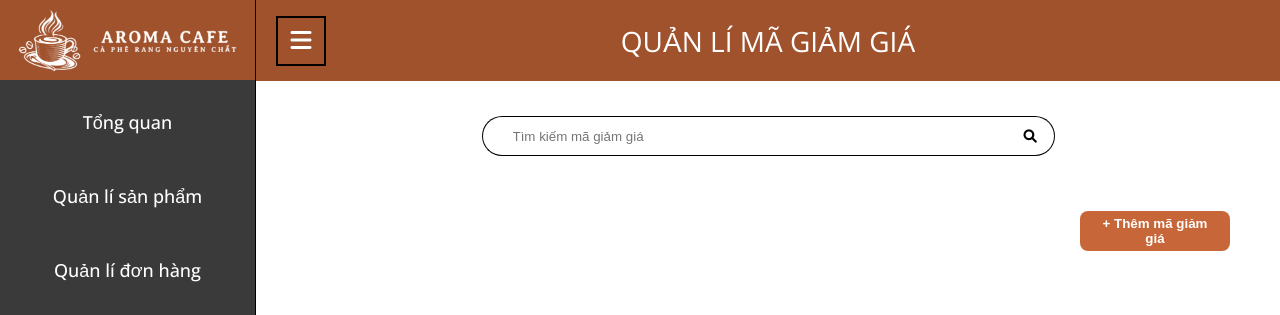
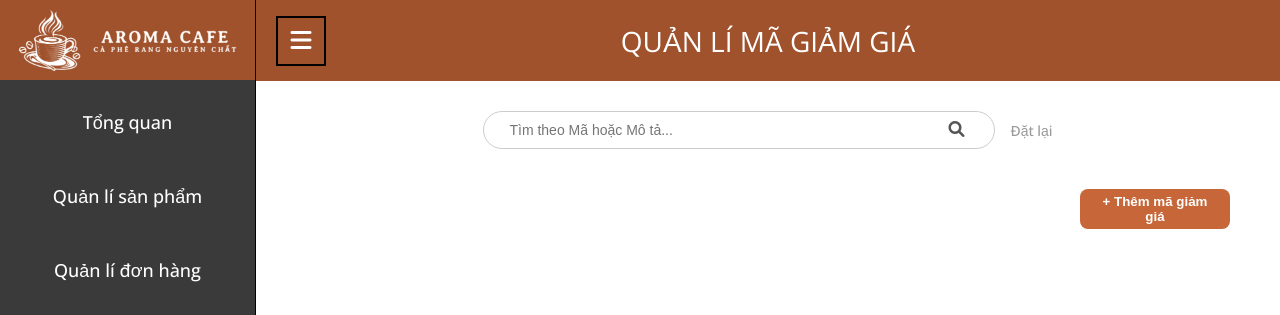
Before and after one commit to ThanhTungTYT/Project_Python, a Django app: page /adminPage8/ in a window 1280 px wide. Shown: the top 315 px of the page. Run offline with Django 5.2, Linux system fonts and the light colour scheme; data that the repository does not hold is empty.

Commit message:
Format gia tien cua toan bo web, them tinh    nang tim kiem o trang admin quan ly ma giam gia

```diff
--- a/web_app/main/static/main/css/admin.css
+++ b/web_app/main/static/main/css/admin.css
@@ -290,7 +290,7 @@ table td {
 .right-content .search-bar input {
     width: 50%;
     height: 40px;
-    padding: 10px 30px;
+    padding: 10px 20px;
     border-radius: 20px 0 0 20px;
     border: 1px black solid;
     border-right: none;
@@ -303,7 +303,7 @@ table td {
 .right-content .search-bar button {
     width: 5%;
     height: 40px;
-    padding: 10px 30px;
+    padding: 10px 20px;
     border-radius: 0 20px 20px 0;
     border: 1px black solid;
     border-left: none;
--- a/web_app/main/templates/main/account.html
+++ b/web_app/main/templates/main/account.html
@@ -1,4 +1,5 @@
 {% load static %}
+{% load custom_filters %}
 <!DOCTYPE html>
 <html lang="en">
 <head>
--- a/web_app/main/templates/main/adminPage8.html
+++ b/web_app/main/templates/main/adminPage8.html
@@ -9,15 +9,86 @@
     <link rel="stylesheet" href="{% static 'main/css/admin.css' %}">
 
     <style>
-        /* === CSS ÉP FORM RA GIỮA MÀN HÌNH === */
-        /* Overlay làm tối nền */
+        /* === CSS CẤU TRÚC CHUNG === */
+
+        /* === CSS CHO SEARCH BAR (CẬP NHẬT MỚI) === */
+        .search-container {
+            display: flex;
+            justify-content: center;
+            align-items: center;
+            margin-bottom: 20px;
+            gap: 15px;
+        }
+
+        .right-content .search-bar {
+            width: 50% !important;
+            height: auto !important;
+            background: #fff;
+            border: 1px solid #ccc !important;
+            border-radius: 25px !important;
+            padding: 5px 20px !important;
+            display: flex;
+            align-items: center;
+            box-shadow: none !important;
+            margin: 0 !important; /* Quan trọng để flex align chuẩn */
+        }
+
+        .right-content .search-bar input {
+            border: none !important;
+            outline: none;
+            background: transparent;
+            width: 100% !important;
+            flex: 1;
+            height: auto !important;
+            padding: 5px !important;
+            font-size: 14px;
+            border-radius: 0 !important;
+        }
+
+        .right-content .search-bar button {
+            border: none !important;
+            background: transparent !important;
+            width: auto !important;
+            height: auto !important;
+            padding: 0 10px !important;
+            border-radius: 0 !important;
+            cursor: pointer;
+            color: #555;
+            font-size: 16px;
+            flex-shrink: 0;
+        }
+
+        .right-content .search-bar button:hover {
+            transform: none !important;
+            color: #333;
+        }
+
+        .reset-btn {
+            text-decoration: none;
+            color: #999;
+            font-size: 14px;
+            font-weight: 500;
+            display: flex;
+            align-items: center;
+            gap: 5px;
+            cursor: pointer;
+            border: none;
+            padding: 0;
+            margin: 0;
+            white-space: nowrap;
+        }
+
+        .reset-btn:hover {
+            color: #dc3545;     /* Hover chuyển đỏ */
+        }
+
+        /* === CSS MODAL & FORM (GIỮ NGUYÊN) === */
         .modal-overlay {
             display: none;
             position: fixed; top: 0; left: 0; width: 100%; height: 100%;
             background: rgba(0, 0, 0, 0.5); z-index: 9998;
         }
 
-        /* Ghi đè class form-add để nó nổi lên giữa màn hình */
         .form-add {
             position: fixed !important;
             top: 50% !important;
@@ -27,18 +98,17 @@
             background: #fff;
             box-shadow: 0 5px 25px rgba(0,0,0,0.3);
             border-radius: 8px;
-            max-height: 90vh; /* Tránh form quá dài tràn màn hình */
-            overflow-y: auto; /* Cho phép cuộn nếu form dài */
-            width: 450px; /* Độ rộng vừa phải */
+            max-height: 90vh;
+            overflow-y: auto;
+            width: 450px;
         }
 
-        /* Chỉnh lại nút đóng form */
         #take-off {
             cursor: pointer; font-weight: bold; font-size: 18px; border: none; background: transparent;
         }
         #take-off:hover { color: red; }
 
-        /* Style cho bảng và nút hành động */
+        /* === TABLE & ACTIONS === */
         table { width: 100%; border-collapse: collapse; margin-top: 20px; }
         th, td { padding: 12px; text-align: center; border-bottom: 1px solid #eee; }
         th { background-color: #f8f9fa; color: #666; font-weight: 600; }
@@ -77,10 +147,16 @@
         <button class="slider-menu" id="slider-menu"><i class="fa-solid fa-bars"></i></button>
         <p>QUẢN LÍ MÃ GIẢM GIÁ</p>
     </div>
-    <form class="search-bar" action="{% url 'search' %}" method="GET">
-        <input type="text" name="q" placeholder="Tìm kiếm mã giảm giá" required>
-        <button type="submit"><i class="fas fa-search"></i></button>
-    </form>
+
+    <div class="search-container">
+        <form class="search-bar" action="{% url 'adminPage8' %}" method="GET">
+            <input type="text" name="q" value="{{ query|default:'' }}" placeholder="Tìm theo Mã hoặc Mô tả..." required>
+            <button type="submit"><i class="fas fa-search"></i></button>
+        </form>
+
+        <a href="{% url 'adminPage8' %}" class="reset-btn" title="Xóa bộ lọc">
+            Đặt lại </a>
+    </div>
 
     <div class="main-menu">
         <button id="add-btn" onclick="openAddModal()">+ Thêm mã giảm giá</button>
--- a/web_app/main/templates/main/cart.html
+++ b/web_app/main/templates/main/cart.html
@@ -84,7 +84,7 @@
 
             <button type="button" class="btn-increase">+</button>
         </div>
-        <div class="product-subtotal">{{item.product.price}}đ</div>
+        <div class="product-subtotal">{{item.product.price | vn_currency}} VND</div>
     </div>
     {% endfor %}
 </div>
--- a/web_app/main/templates/main/catalog.html
+++ b/web_app/main/templates/main/catalog.html
@@ -86,7 +86,7 @@
                     <img src="{{ image_object.image_url }}" alt="{{ product.name }}">
                     {% endwith %}
                     <p>{{ product.name }}</p>
-                    <span>{{ product.price }} VND</span>
+                    <span>{{ product.price | vn_currency}} VND</span>
                     <label>Loại: {{ product.category.name }}</label>
                 </a>
             {% endfor %}
--- a/web_app/main/templates/main/history.html
+++ b/web_app/main/templates/main/history.html
@@ -63,7 +63,7 @@
                             <div style="flex-grow: 1;">
                                 <p style="margin: 0; font-weight: 500; color: #333;">{{ item.product.name }}</p>
                                 <p style="margin: 5px 0; font-size: 13px; color: #666;">
-                                    {{ item.price|stringformat:"d" }}đ x {{ item.quantity }}
+                                    {{ item.price| vn_currency }}đ x {{ item.quantity }}
                                 </p>
                             </div>
 
@@ -111,12 +111,12 @@
                     <div style="text-align: right;">
                         {% if order.discount_percent > 0 %}
                             <div style="font-size: 13px; color: #28a745; margin-bottom: 5px;">
-                                <i class="fas fa-tag"></i> Giảm {{ order.discount_percent|stringformat:"d" }}%
+                                <i class="fas fa-tag"></i> Giảm {{ order.discount_percent| vn_currency }}%
                             </div>
                         {% endif %}
                         <span style="font-size: 14px; color: #666;">Tổng tiền:</span>
                         <span style="font-size: 18px; color: #d3b673; font-weight: bold; margin-left: 10px;">
-                            {{ order.final_amount|stringformat:"d" }}đ
+                            {{ order.final_amount| vn_currency }}đ
                         </span>
                     </div>
                 </div>
--- a/web_app/main/templates/main/payment_qr.html
+++ b/web_app/main/templates/main/payment_qr.html
@@ -1,4 +1,5 @@
 {% load static %}
+{% load custom_filters %}
 <!DOCTYPE html>
 <html lang="vi">
 <head>
@@ -22,7 +23,7 @@
 
     <div class="qr-wrapper">
         <h2 style="color: #d4b067;">Quét mã để thanh toán</h2>
-        <p>Đơn hàng #{{ order.id }} - Tổng tiền: <strong style="color: red;">{{ amount }}đ</strong></p>
+        <p>Đơn hàng #{{ order.id }} - Tổng tiền: <strong style="color: red;">{{ amount | vn_currency }} VND</strong></p>
 
         <img src="{{ qr_url }}" alt="QR Code" class="qr-img">
 
--- a/web_app/main/templates/main/product.html
+++ b/web_app/main/templates/main/product.html
@@ -74,7 +74,7 @@
                     </div>
                 </div>
                 <div class="content">
-                    <p class="price">{{product.price}} VND</p>
+                    <p class="price">{{product.price | vn_currency}} VND</p>
                     <div class="sub-content">
                         <p>Thương hiệu: <span>Aroma Cafe</span></p>
                     </div>
@@ -239,7 +239,7 @@
                             {% endif %}
                         {% endwith %}
                         <p>{{ p.name }}</p>
-                        <span>{{ p.price}} VND</span>
+                        <span>{{ p.price | vn_currency}} VND</span>
                         <label>Loại: {{ product.category.name }}</label>
                     </a>
                 {% endfor %}
--- a/web_app/main/templates/main/search.html
+++ b/web_app/main/templates/main/search.html
@@ -73,7 +73,7 @@
                     <img src="{{ image_object.image_url }}" alt="{{ product.name }}">
                     {% endwith %}
                     <p>{{ product.name }}</p>
-                    <span>{{ product.price }} VND</span>
+                    <span>{{ product.price | vn_currency}} VND</span>
                     <label>Loại: {{ product.category.name }}</label>
                 </a>
             {% endfor %}
--- a/web_app/main/views/admin_views.py
+++ b/web_app/main/views/admin_views.py
@@ -485,8 +485,20 @@ def update_banner(request, banner_id):
     return redirect('adminPage7')
 
 def get_adminPage8(request):
-    promotions = Promotions.objects.all().order_by('-id')
-    return render(request, 'main/adminPage8.html', {'promotions': promotions})
+    query = request.GET.get('q', '')
+
+    if query:
+        promotions = Promotions.objects.filter(
+            Q(code__icontains=query) | Q(description__icontains=query)
+        ).order_by('-id')
+    else:
+        promotions = Promotions.objects.all().order_by('-id')
+
+    context = {
+        'promotions': promotions,
+        'query': query
+    }
+    return render(request, 'main/adminPage8.html', context)
 
 def add_discount(request):
     if request.method == 'POST':
```
Also changed, not shown: web_app/main/templates/main/index.html (+6 -1 lines).
